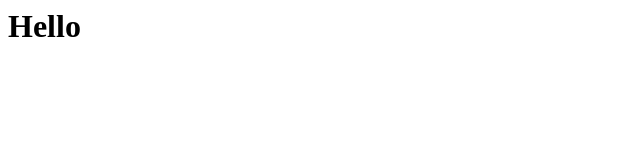
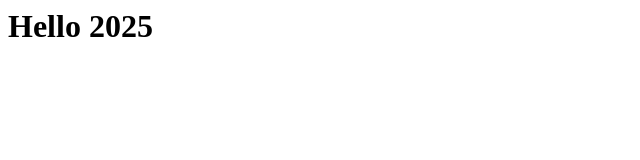
Before and after one commit to Anna-FullStackDeveloper/lesson, a plain HTML site: page index.html in a window 1280 px wide. Shown: the whole page, without its empty margins (0-640 px from the left). Drawn offline with Linux system fonts and the light colour scheme.

Commit message:
Changed title

```diff
--- a/index.html
+++ b/index.html
@@ -5,6 +5,6 @@
     <title>Document</title>
 </head>
 <body>
-    <h1>Hello</h1>
+    <h1>Hello 2025</h1>
 </body>
 </html>
```
